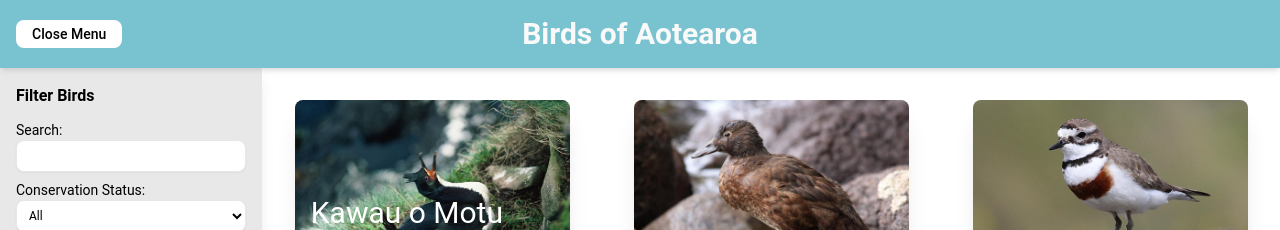
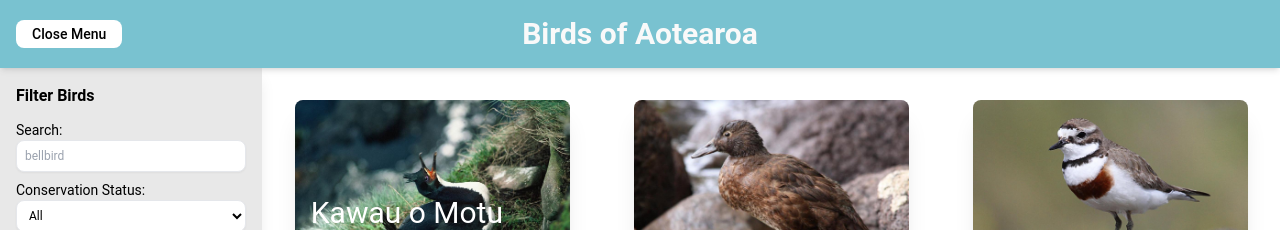
Before and after one commit to jayteylee/Birds_of_Aotearoa_front-end, a React (Create React App) app: page / in a window 1280 px wide. Shown: the top 230 px of the page. Built offline with nearby package versions, Linux system fonts and the light colour scheme.

Commit message:
placeholder text in search

```diff
--- a/src/App.jsx
+++ b/src/App.jsx
@@ -180,7 +180,7 @@ function App() {
                 <label>Search:</label>
               </div>
               <div className="mb-2 ml-2 mr-2 md:mx-0">
-                <input type="text" value={searchField} onChange={handleSearchChange} className="w-full basis-1/3 h-8 px-2 py-1 border border-black-300 rounded-lg shadow-sm text-xs" />
+                <input type="text" value={searchField} placeholder="bellbird" onChange={handleSearchChange} className="w-full basis-1/3 h-8 px-2 py-1 border border-black-300 rounded-lg shadow-sm text-xs" />
               </div>
               <div className="pl-2 md:pl-0 text-sm md:text-m">
                 <label>Conservation Status:</label>
```
